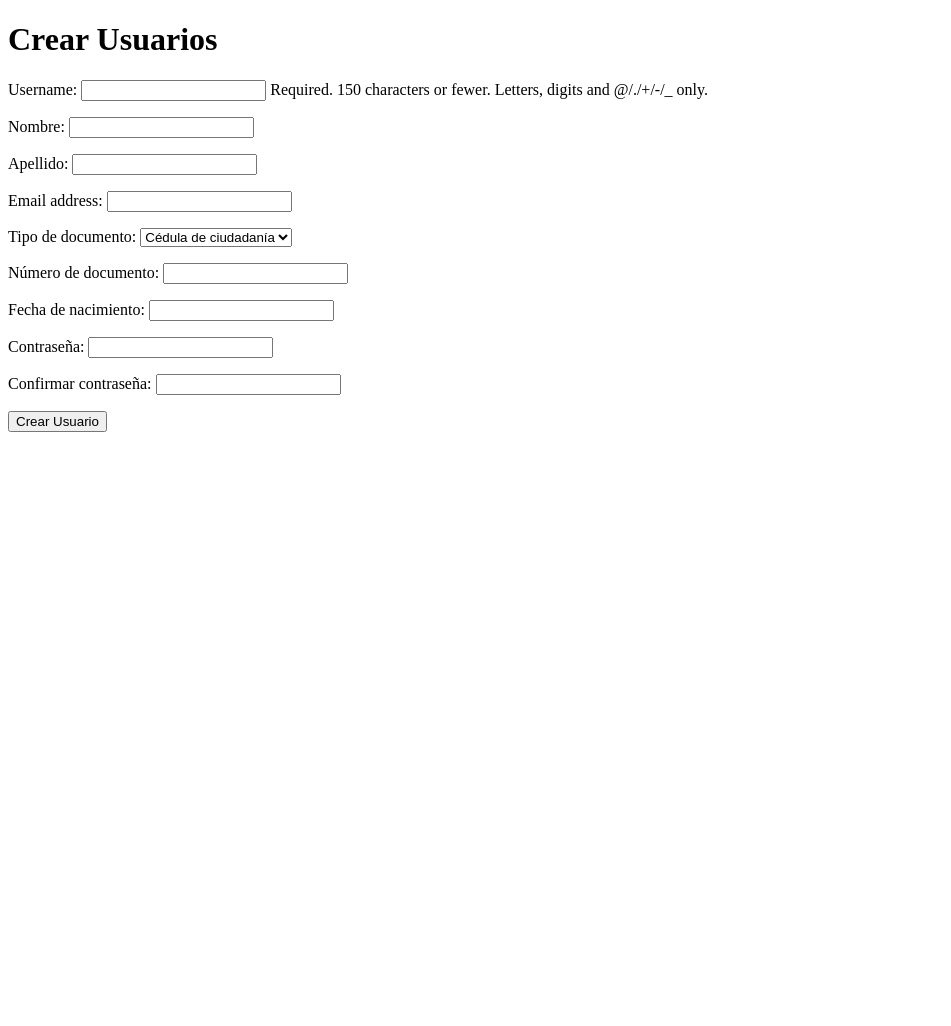
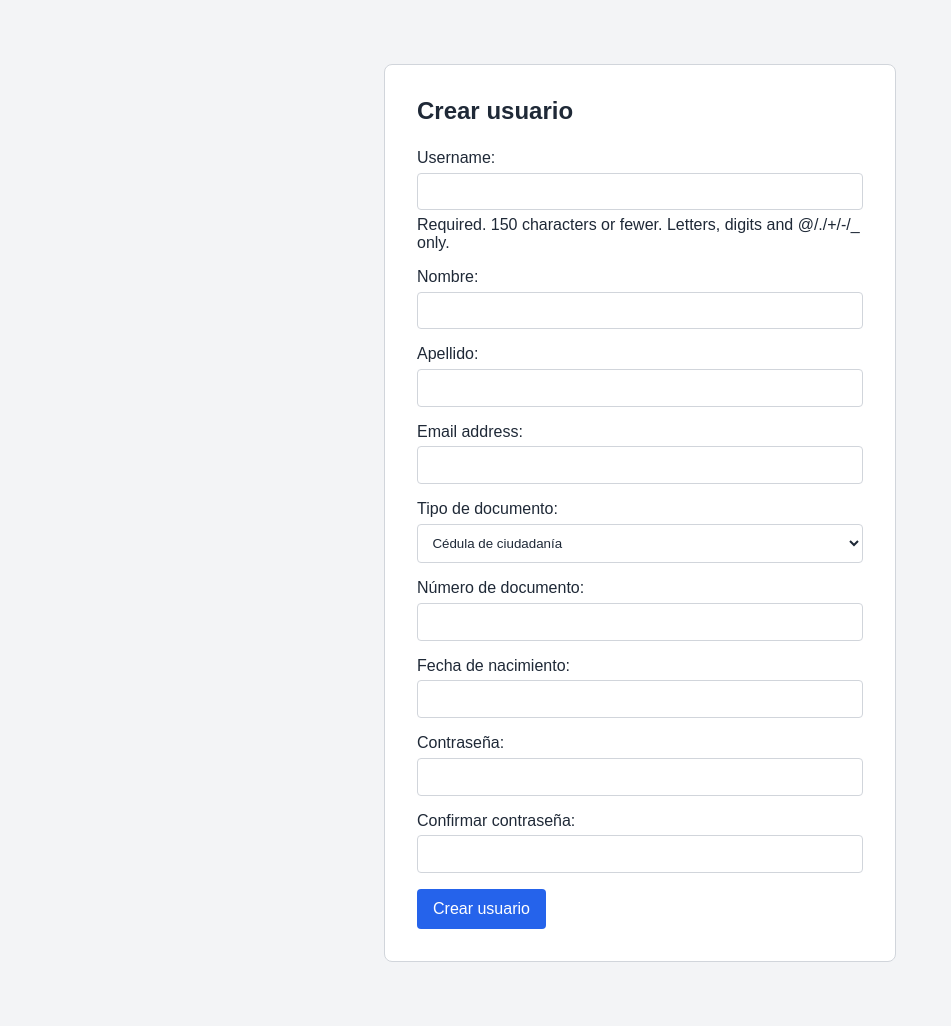
Before and after one commit to camilo14garnica-ACT/Proyecto-final, a Django app: page /usuarios/crear/ in a window 1280 px wide. Shown: the whole page, without its empty margins (0-951 px from the left). Before the commit the page ends 432 px from the top, so only its background shows below. Run offline with Django 5.2, Linux system fonts and the light colour scheme.

Commit message:
Agrega estilos y vistas del módulo usuarios

```diff
--- /dev/null
+++ b/static/css/usuarios/style.css
@@ -0,0 +1,101 @@
+:root {
+  --users-background: #f3f4f6;
+  --users-surface: #ffffff;
+  --users-text: #1f2937;
+  --users-muted: #6b7280;
+  --users-border: #d1d5db;
+  --users-primary: #2563eb;
+  --users-primary-hover: #1d4ed8;
+  --users-focus: #93c5fd;
+  --users-radius: 8px;
+  --users-space: 1rem;
+}
+
+.users-module {
+  min-height: 100vh;
+  margin: 0;
+  color: var(--users-text);
+  background-color: var(--users-background);
+  font-family: Arial, sans-serif;
+}
+
+.auth-container {
+  width: min(100% - 2rem, 32rem);
+  margin: 0 auto;
+  padding: 4rem 0;
+}
+
+.auth-card {
+  padding: 2rem;
+  background-color: var(--users-surface);
+  border: 1px solid var(--users-border);
+  border-radius: var(--users-radius);
+  box-sizing: border-box;
+}
+
+.auth-card h1 {
+  margin: 0 0 1.5rem;
+}
+
+.auth-form p {
+  display: flex;
+  flex-direction: column;
+  gap: 0.35rem;
+  margin: 0 0 var(--users-space);
+}
+
+.auth-form input,
+.auth-form select,
+.auth-form textarea {
+  width: 100%;
+  padding: 0.65rem;
+  border: 1px solid var(--users-border);
+  border-radius: 4px;
+  box-sizing: border-box;
+  color: inherit;
+  background-color: var(--users-surface);
+}
+
+.auth-form input:focus,
+.auth-form select:focus,
+.auth-form textarea:focus {
+  outline: 2px solid var(--users-focus);
+  outline-offset: 1px;
+}
+
+.button {
+  padding: 0.7rem 1rem;
+  border: 0;
+  border-radius: 4px;
+  cursor: pointer;
+  font: inherit;
+}
+
+.button-primary {
+  color: #ffffff;
+  background-color: var(--users-primary);
+}
+
+.button-primary:hover {
+  background-color: var(--users-primary-hover);
+}
+
+.auth-help {
+  margin: 1.5rem 0 0;
+  color: var(--users-muted);
+}
+
+.auth-help a {
+  color: var(--users-primary);
+}
+
+@media (max-width: 480px) {
+  .auth-container {
+    width: min(100% - 1rem, 32rem);
+    padding: 1rem 0;
+  }
+
+  .auth-card {
+    padding: 1.25rem;
+  }
+}
--- /dev/null
+++ b/usuarios/templates/usuarios/base.html
@@ -0,0 +1,15 @@
+{% load static %}
+<!doctype html>
+<html lang="es">
+  <head>
+    <meta charset="UTF-8" />
+    <meta name="viewport" content="width=device-width, initial-scale=1.0" />
+    <link rel="stylesheet" href="{% static 'css/usuarios/style.css' %}" />
+    <title>{% block title %}Usuarios{% endblock %}</title>
+  </head>
+  <body class="users-module">
+    <main class="auth-container">
+      {% block content %}{% endblock %}
+    </main>
+  </body>
+</html>
--- a/usuarios/templates/usuarios/crear_usuario.html
+++ b/usuarios/templates/usuarios/crear_usuario.html
@@ -1,27 +1,12 @@
-<!DOCTYPE html>
-<html lang="es">
-<head>
-    <meta charset="UTF-8">
-    <meta name="viewport" content="width=device-width, initial-scale=1.0">
+{% extends "usuarios/base.html" %} {% block title %}Crear usuario{% endblock %}
+{% block content %}
+<section class="auth-card" aria-labelledby="create-user-title">
+  <h1 id="create-user-title">Crear usuario</h1>
 
+  <form method="post" class="auth-form">
+    {% csrf_token %} {{ form.as_p }}
 
-    <title>Crear Usuario</title>
-</head>
-<body>
-
-    <h1>Crear Usuarios</h1>
-
-    <form method='POST'>
-
-        {% csrf_token %}
-
-        {{form.as_p}}
-
-        <button type="submit">
-            Crear Usuario
-        </button>
-
-    </form>
-
-</body>
-</html>
+    <button type="submit" class="button button-primary">Crear usuario</button>
+  </form>
+</section>
+{% endblock %}
--- a/usuarios/urls.py
+++ b/usuarios/urls.py
@@ -1,6 +1,15 @@
 from django.urls import path
-from .import views
+from django.contrib.auth.views import LoginView
+from . import views
 
 urlpatterns = [
     path('crear/', views.crear_usuario, name='crear_usuario'),
+    path(
+        'iniciar-sesion/',
+        LoginView.as_view(
+            template_name='usuarios/iniciar_sesion.html',
+            next_page='crear_usuario',
+        ),
+        name='iniciar_sesion',
+    ),
 ]
```
Also changed, not shown: usuarios/templates/usuarios/iniciar_sesion.html (added, +27 -0 lines), static/.js (added).
